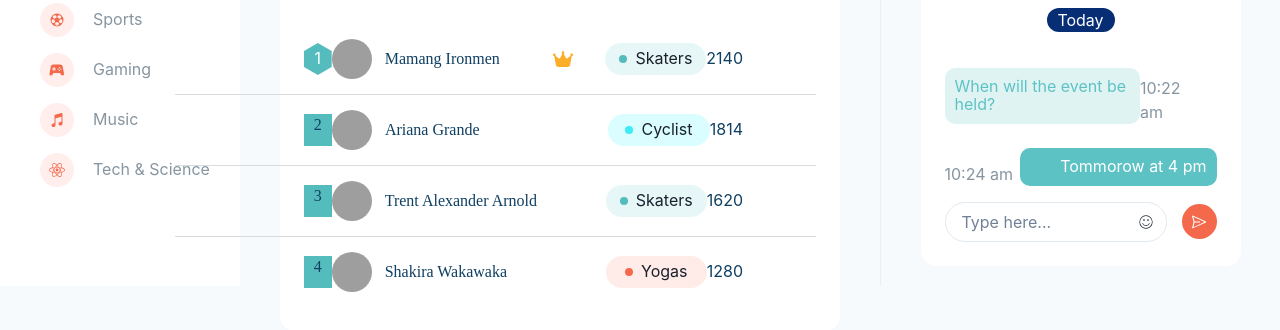
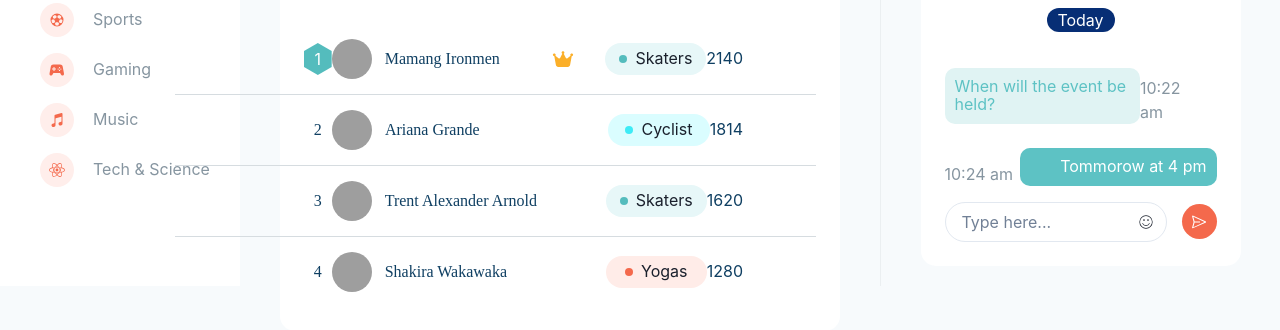
Before and after one commit to evawest-max/dantown-project, a Next.js app: page / in a window 1280 px wide. Shown: the part 614-944 px from the top of the page. Built offline with nearby package versions, Linux system fonts and the light colour scheme; grey boxes are pictures that could not be loaded; a web font is replaced by a local one.

Commit message:
Update FriendRanking.css

```diff
--- a/src/components/FriendRanking/FriendRanking.css
+++ b/src/components/FriendRanking/FriendRanking.css
@@ -1,11 +1,10 @@
 #clippedDiv {
     display: flex;
     justify-content: center;
-    align-items: flex-start;
+    align-items: center;
     width: 28px;
     height: 32px;
     background-color: #54bcbd;
-    padding-top: 3px;
     color: white;
     -webkit-clip-path: polygon(50% 0%, 100% 0, 100% 35%, 50% 70%, 0 35%, 0 0);
     clip-path: polygon(50% 0%, 100% 25%, 100% 75%, 50% 100%, 0% 75%, 0% 25%);
@@ -14,10 +13,10 @@
 #clippedDivNOne {
     display: flex;
     justify-content: center;
-    align-items: flex-start;
+    align-items: center;
     width: 28px;
     height: 32px;
-    background-color: #54bcbd;
+    background-color: white;
     color: #0F3F62;
     font-family: Avenir;
     font-size: 16px;
```
